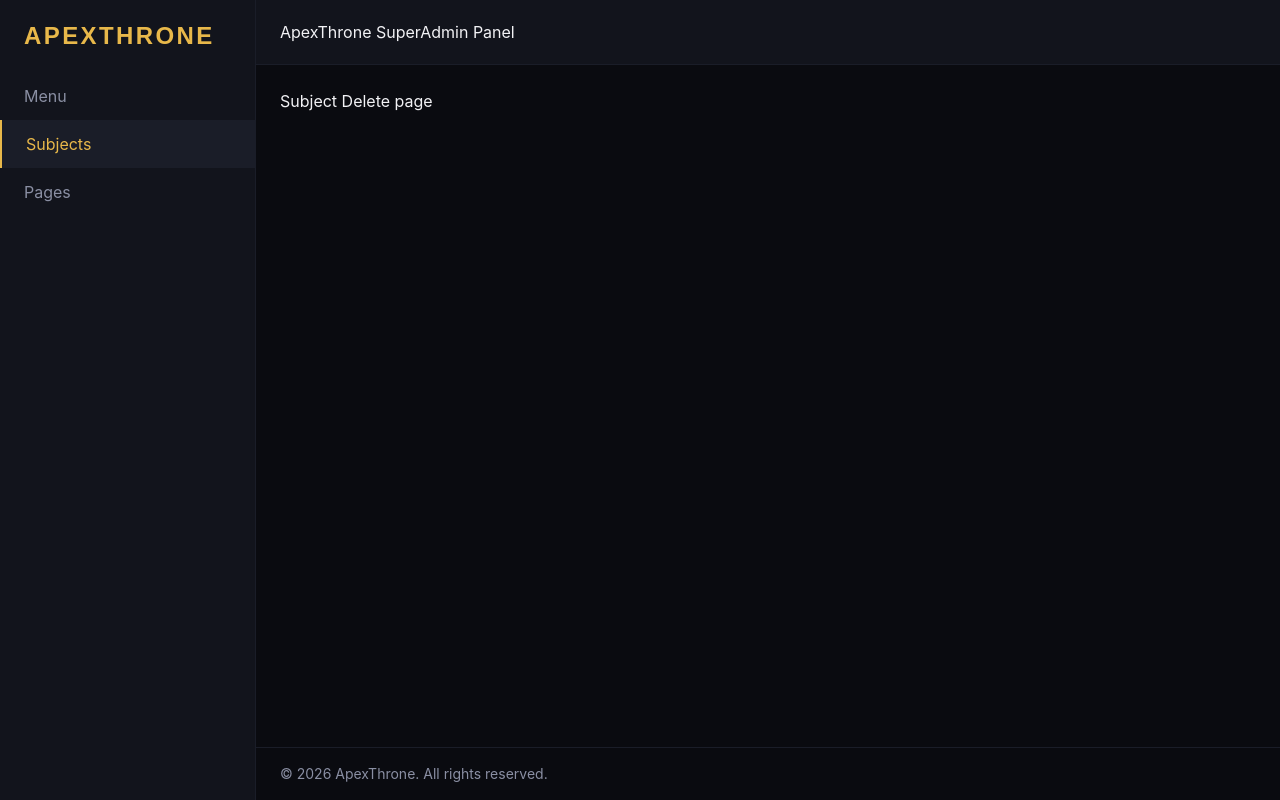
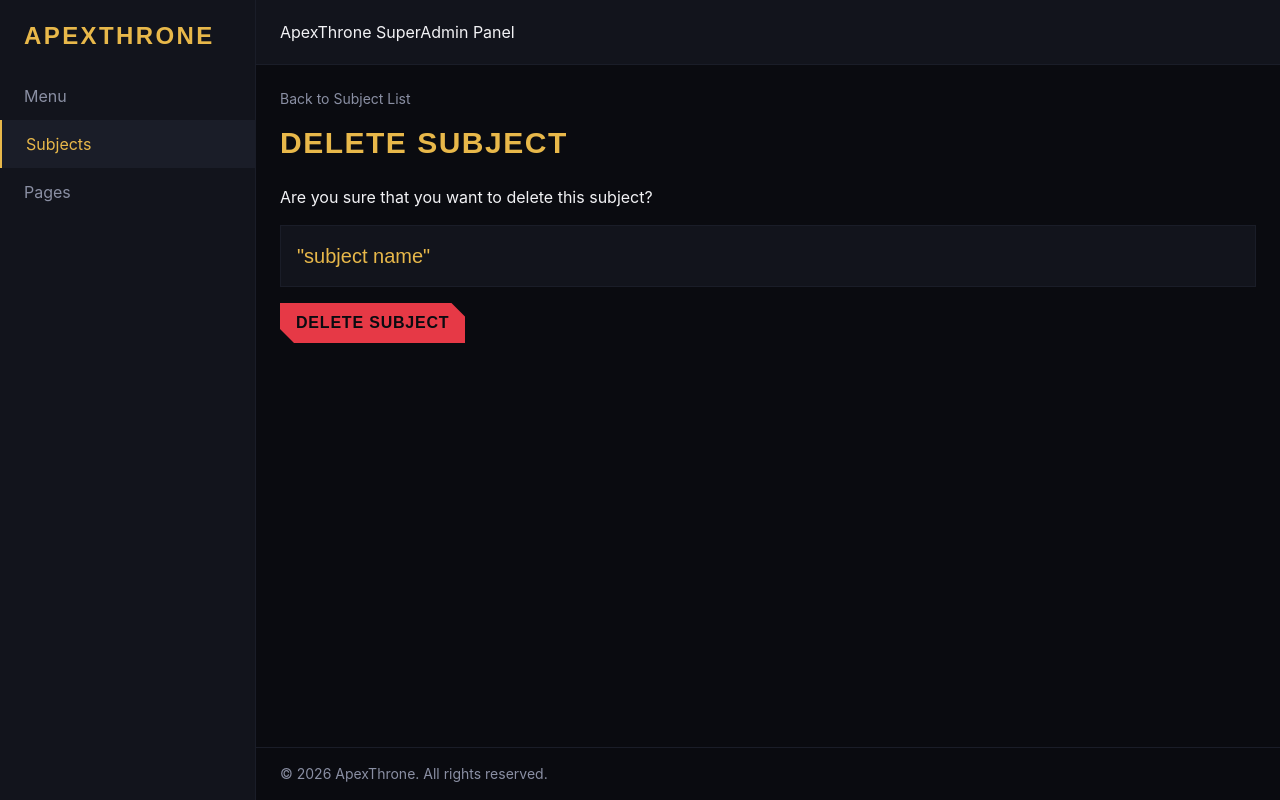
Before and after one commit to Russia3654/ApexThrone, a React (Create React App) app in the folder frontend/: page /admin/subjects/SubjectDelete/1 in a window 1280 px wide. Built offline with nearby package versions, Linux system fonts and the light colour scheme.

Commit message:
feat: add SubjectDelete page

```diff
--- a/frontend/src/pages/private/admin/subjects/SubjectDelete.tsx
+++ b/frontend/src/pages/private/admin/subjects/SubjectDelete.tsx
@@ -1,7 +1,38 @@
-import React from 'react';
+import { FormEvent } from 'react';
+import { useNavigate, useParams } from 'react-router-dom';
+import Button from '../../../../components/ui/Buttons/Button';
+import PageHeader from '../../../../components/ui/PageHeader';
 
 const SubjectDelete = () => {
-  return <div>Subject Delete page</div>;
+  const navigate = useNavigate();
+  const { id } = useParams();
+
+  if (!id) return <p>no such ID</p>;
+
+  const handleDelete = (event: FormEvent<HTMLFormElement>) => {
+    event.preventDefault();
+    navigate('/admin/subjects');
+  };
+
+  return (
+    <div className="space-y-6">
+      <PageHeader
+        title="Delete Subject"
+        backLink={{ to: '/admin/subjects', label: 'Back to Subject List' }}
+      />
+      <form onSubmit={handleDelete} className="space-y-4">
+        <p className="text-ink">Are you sure that you want to delete this subject?</p>
+        <div className="border border-surface-2 bg-surface p-4 font-display text-xl text-gold">
+          "subject name"
+        </div>
+        <div className="flex items-center gap-4">
+          <Button type="submit" variant="danger">
+            Delete Subject
+          </Button>
+        </div>
+      </form>
+    </div>
+  );
 };
 
 export default SubjectDelete;
```
